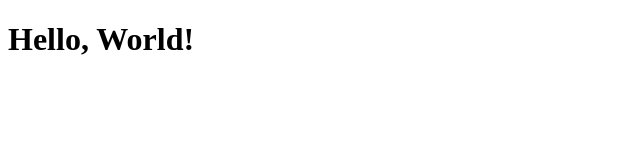
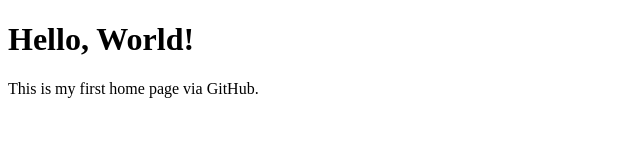
Before and after one commit to ptillapart/learn-git, a plain HTML site: page index.html in a window 1280 px wide. Shown: the whole page, without its empty margins (0-640 px from the left). Drawn offline with Linux system fonts and the light colour scheme.

Commit message:
Add some features.

```diff
--- a/index.html
+++ b/index.html
@@ -7,5 +7,8 @@
 </head>
 <body>
    <h1>Hello, World!</h1>
+   <p>
+    This is my first home page via GitHub.
+   </p>
 </body>
 </html>
```
